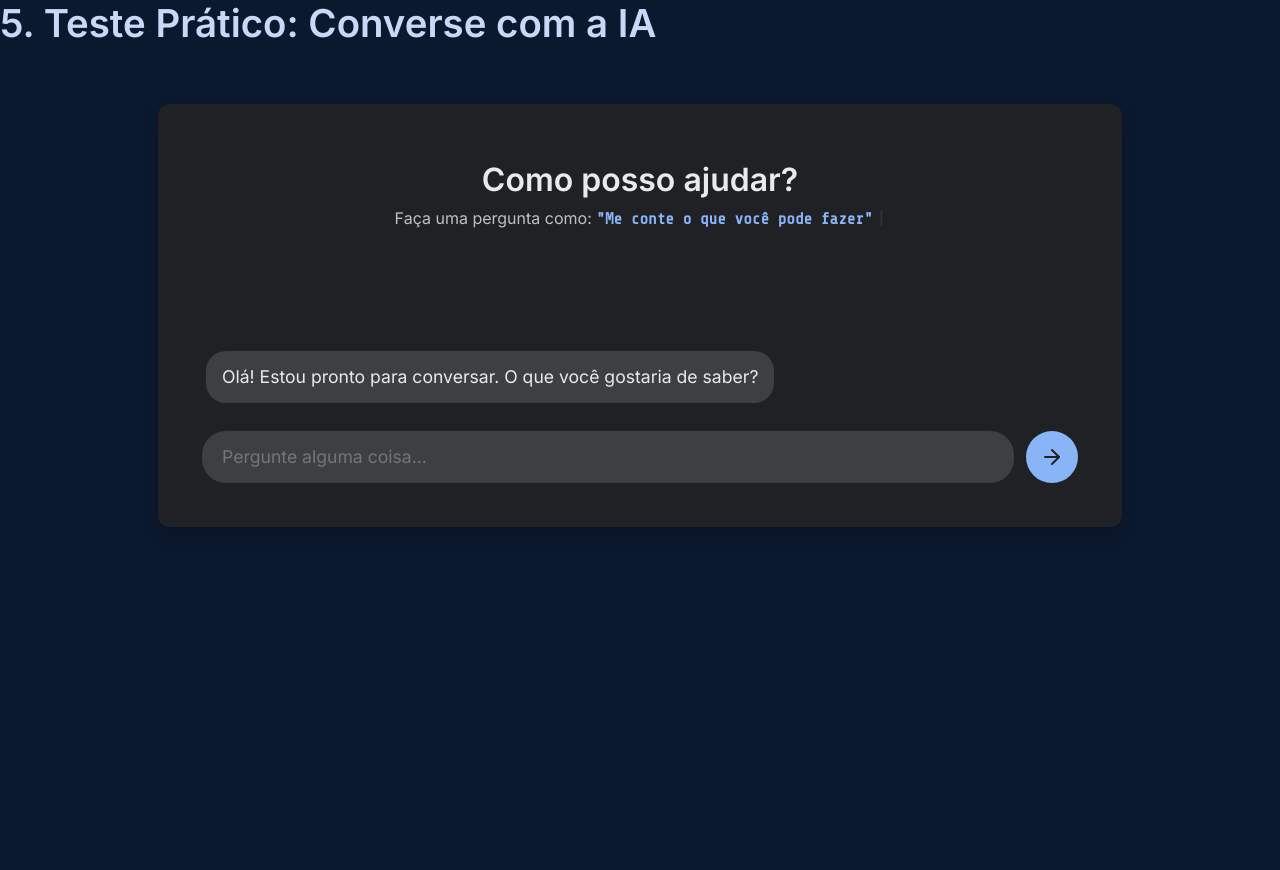
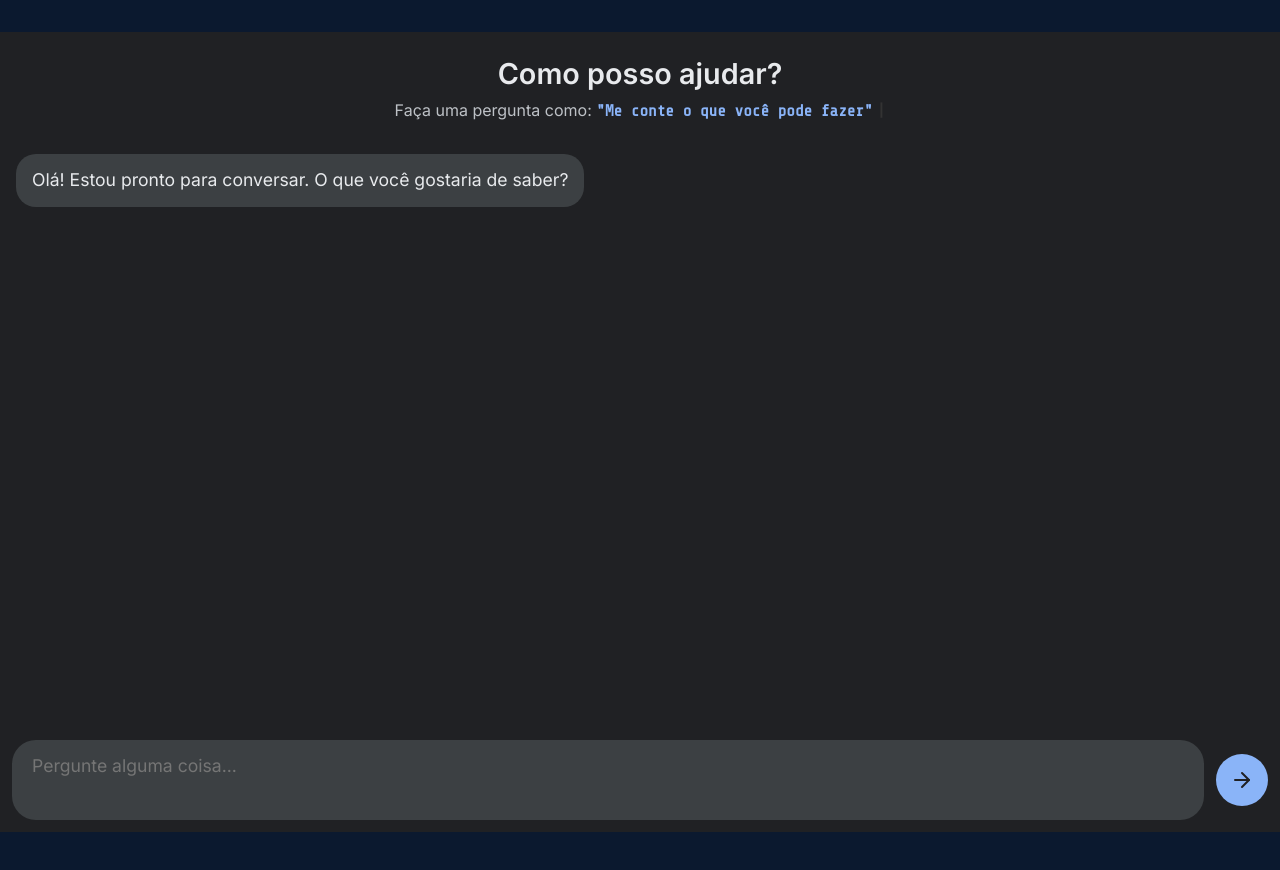
Before and after one commit to Rick-Caetano/IA_Descomplicada, a website: page pages/IA-chat.html in a window 1280 px wide. After the commit the page ends 832 px from the top, so only its background shows below. Drawn offline with nearby package versions, Linux system fonts and the light colour scheme.

Commit message:
atualizado estilo de nova pagina para IA Chat

```diff
--- a/assets/styles/style.css
+++ b/assets/styles/style.css
@@ -581,3 +581,59 @@ pre, code {
     color: var(--cor-acento);
     border-color: var(--cor-acento);
 }
+
+/* ====================================================== */
+/*          ESTILOS PARA A PÁGINA DE CHAT DEDICADA        */
+/* ====================================================== */
+
+/* 1. Garante que o body da página de chat não tenha scroll extra */
+body:has(section#chat-ia .chat-container) {
+    overflow: hidden; /* Esconde qualquer barra de rolagem no body */
+}
+
+/* 2. O chat-container agora se torna o layout principal de tela cheia */
+section#chat-ia .chat-container {
+    display: flex;
+    flex-direction: column;
+
+    /* A MÁGICA PARA OCUPAR A TELA INTEIRA SEM BUGS */
+    width: 100vw;
+    height: 100vh;
+    height: 100dvh; /* A unidade mais moderna e confiável para isso */
+
+    /* Resetando estilos de container que não precisamos mais */
+    max-width: none;
+    border-radius: 0;
+    box-shadow: none;
+    padding: 0;
+
+    background-color: #202124; /* A cor de fundo que você quer para a tela toda */
+}
+
+/* 3. Garante que a caixa de mensagens ocupe o espaço correto */
+section#chat-ia #chat-box {
+    flex-grow: 1;
+    min-height: 0; /* Correção de bug de flexbox */
+    padding: 16px; /* Adiciona um padding geral */
+}
+
+/* 4. A barra de input fica fixa no final da tela */
+section#chat-ia #input-area {
+    width: 100%;
+    /* Garante que o padding não adicione largura extra */
+    box-sizing: border-box;
+}
+
+/* 5. Ajustes finos nos títulos e subtítulos para o novo layout */
+section#chat-ia h2 {
+    font-size: 1.8rem;
+    padding: 24px 16px 8px 16px;
+}
+
+section#chat-ia .subtitle {
+    font-size: 1rem;
+    height: auto; /* Remove a altura fixa */
+    max-height: none; /* Remove a altura máxima fixa */
+    margin-bottom: 16px;
+    padding: 0 16px;
+}
--- a/pages/IA-chat.html
+++ b/pages/IA-chat.html
@@ -1,9 +1,9 @@
+<!DOCTYPE html>
 <html lang="pt-br">
 <head>
     <meta charset="UTF-8">
     <meta name="viewport" content="width=device-width, initial-scale=1.0">
-    <!-- O title pode ser mais convidativo -->
-    <title>Desvendando a Inteligência Artificial</title>
+    <title>Chat IA - Desvendando a Inteligência Artificial</title>
     <link rel="stylesheet" href="../assets/styles/style.css">
     <link rel="preconnect" href="https://fonts.googleapis.com">
     <link rel="preconnect" href="https://fonts.gstatic.com" crossorigin>
@@ -15,26 +15,28 @@
 </head>
 <body>
 
-<h1>5. Teste Prático: Converse com a IA</h1>
-    <section id="chat-ia" class="full-page">
+    <!-- A section agora serve apenas como um wrapper sem estilo -->
+    <section id="chat-ia">
 
-        <div class="container chat-container">
-            <h2 style="font-size:  2rem;">Como posso ajudar?</h2>
+        <!-- O chat-container agora é o elemento principal que ocupa a tela -->
+        <div class="chat-container">
+            <h2>Como posso ajudar?</h2>
             <p class="subtitle">Faça uma pergunta como: <span id="troca_dica" class="dicas cursor-piscando">"Me conte o que você pode fazer"</span></p>
 
-            <!-- A conversa aparecerá aqui -->
             <div id="chat-box">
                 <div class="mensagem_ia">
                     <p>Olá! Estou pronto para conversar. O que você gostaria de saber?</p>
+                </div>
+            </div>
+
+            <div id="input-area">
+                <textarea id="input-usuario" placeholder="Pergunte alguma coisa..." rows="1"></textarea>
+                <button id="butao-enviar">
+                    <svg xmlns="http://www.w3.org/2000/svg" width="24" height="24" viewBox="0 0 24" fill="none" stroke="currentColor" stroke-width="2" stroke-linecap="round" stroke-linejoin="round"><path d="M5 12h14"/><path d="m12 5 7 7-7 7"/></svg>
+                </button>
             </div>
         </div>
 
-        <div id="input-area">
-            <textarea id="input-usuario" placeholder="Pergunte alguma coisa..." rows="1"></textarea>
-            <button id="butao-enviar">
-                <svg xmlns="http://www.w3.org/2000/svg" width="24" height="24" viewBox="0 0 24 24" fill="none" stroke="currentColor" stroke-width="2" stroke-linecap="round" stroke-linejoin="round"><path d="M5 12h14"/><path d="m12 5 7 7-7 7"/></svg>
-            </button>
-        </div>
     </section>
 
     <script src="../scripts/api_IA.js" type="module"></script>
```
